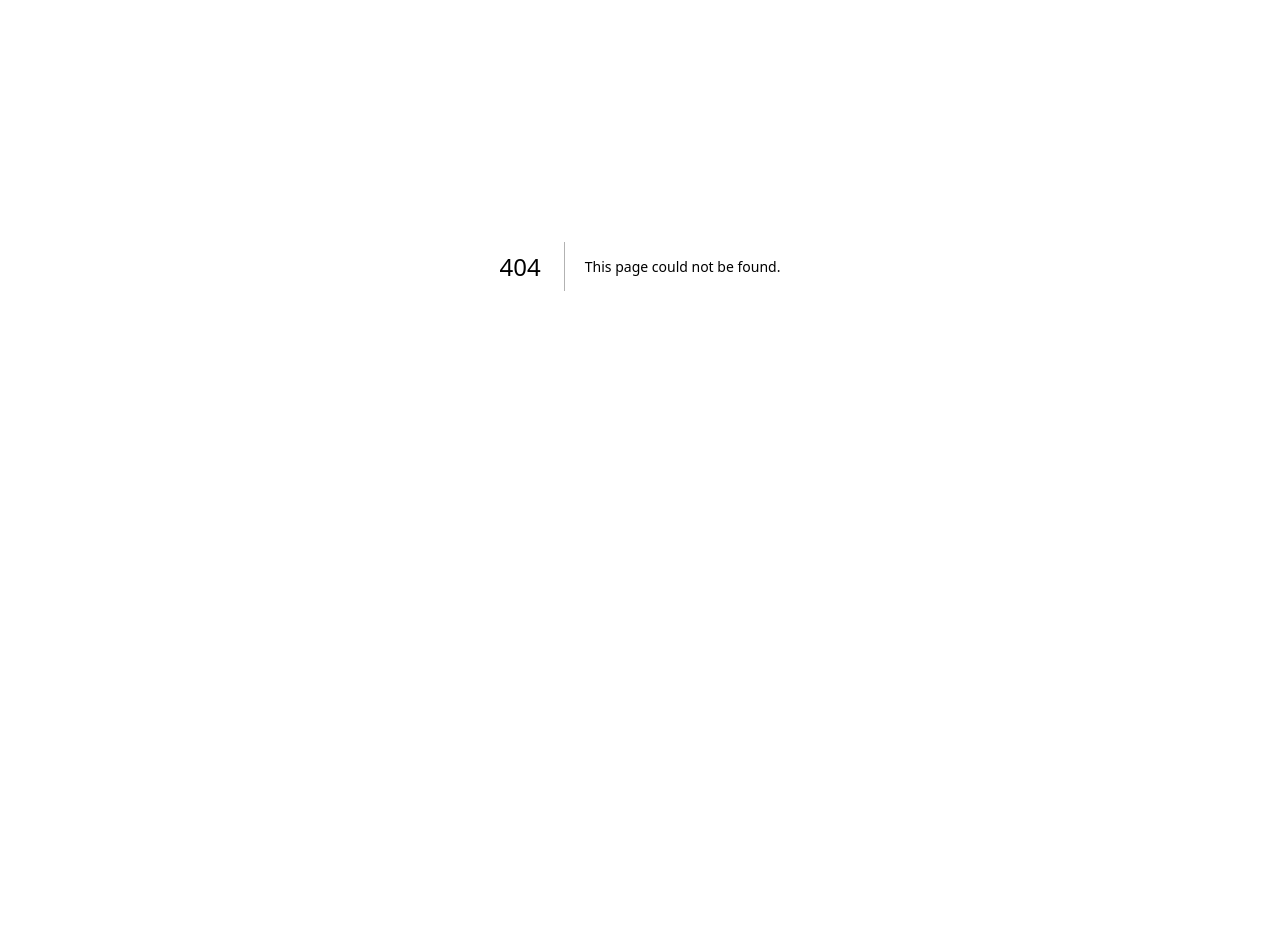
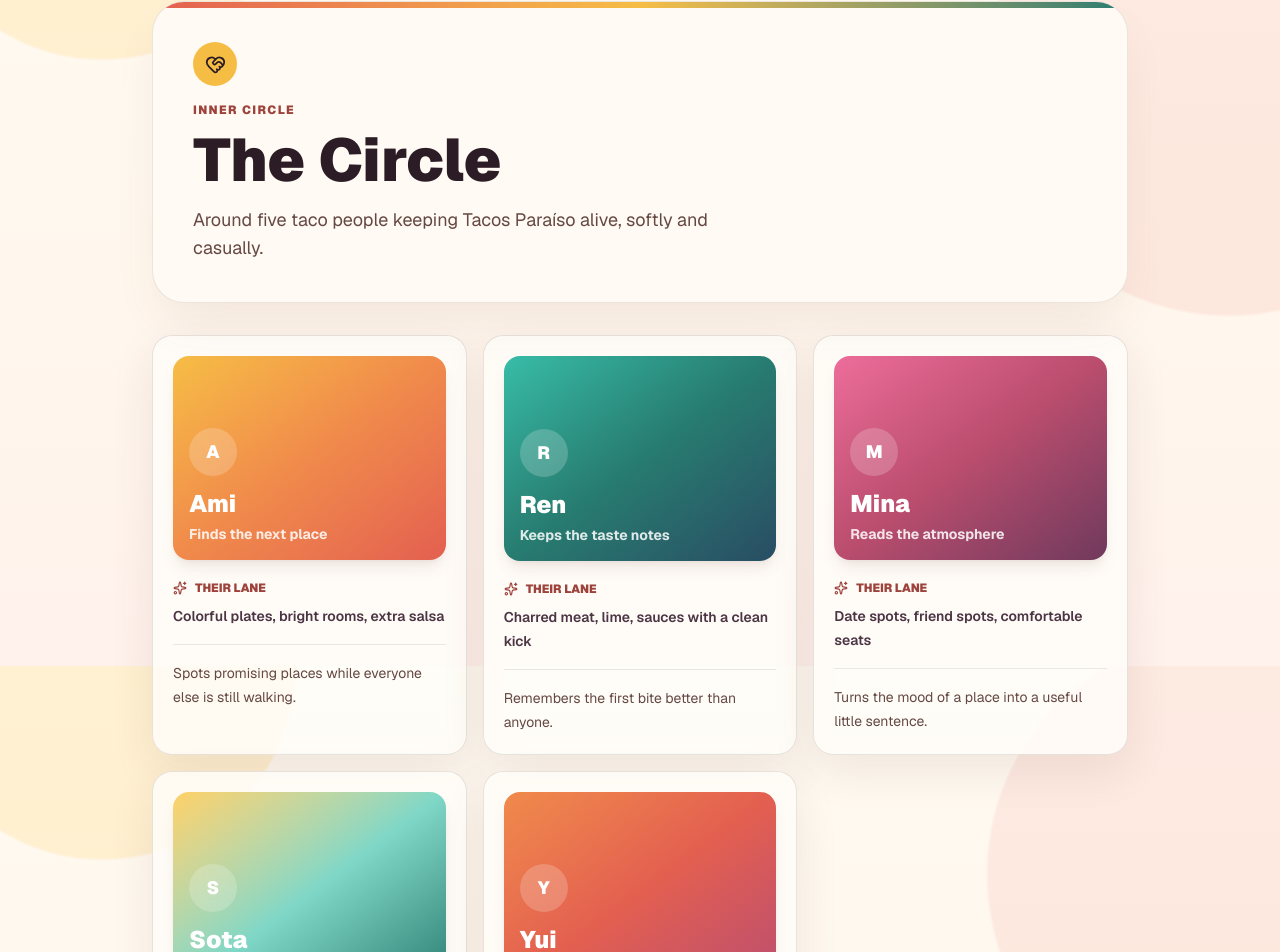
Before and after one commit to arayz4/taco-paraiso, a Next.js app: page /en/members in a window 1280 px wide. Before the commit this address had no page. Shown: the part 134-1086 px from the top of the page. Before the commit the page ends 800 px from the top, so only its background shows below. Built offline with nearby package versions, Linux system fonts and the light colour scheme; no server answers.

Commit message:
Add inner circle members page

```diff
--- /dev/null
+++ b/src/app/[locale]/members/page.tsx
@@ -0,0 +1,81 @@
+import { notFound } from "next/navigation";
+import { HeartHandshake, Sparkles } from "lucide-react";
+import { isLocale, type Locale } from "@/i18n/settings";
+import { getMessages } from "@/messages";
+
+type Props = {
+  params: Promise<{ locale: string }>;
+};
+
+const swatches = [
+  "from-[#f6bd45] via-[#f08a4b] to-[#e35f50]",
+  "from-[#38bda8] via-[#277c70] to-[#284d63]",
+  "from-[#ed6d9a] via-[#ba4d6e] to-[#70395c]",
+  "from-[#ffd166] via-[#7fd7c7] to-[#277c70]",
+  "from-[#f08a4b] via-[#e35f50] to-[#ba4d6e]",
+];
+
+export default async function MembersPage({ params }: Props) {
+  const { locale: rawLocale } = await params;
+  if (!isLocale(rawLocale)) notFound();
+
+  const locale: Locale = rawLocale;
+  const messages = getMessages(locale);
+
+  return (
+    <div className="mx-auto max-w-5xl px-4 py-8 sm:px-6 sm:py-14">
+      <section className="relative overflow-hidden rounded-[1.5rem] border border-[#3c2b2b]/10 bg-[#fffaf3] p-6 shadow-2xl shadow-[#6d3d2f]/10 sm:rounded-[2rem] sm:p-10">
+        <div className="absolute inset-x-0 top-0 h-1.5 bg-gradient-to-r from-[#e35f50] via-[#f6bd45] to-[#277c70]" />
+        <div className="max-w-2xl">
+          <div className="mb-4 flex h-11 w-11 items-center justify-center rounded-full bg-[#f6bd45] text-[#2c1c25]">
+            <HeartHandshake size={21} aria-hidden="true" />
+          </div>
+          <p className="section-kicker text-xs font-black uppercase text-[#9d433c]">
+            {messages.members.kicker}
+          </p>
+          <h1 className="text-balance-mobile mt-3 text-4xl font-black text-[#2c1c25] sm:text-6xl">
+            {messages.members.title}
+          </h1>
+          <p className="mt-4 max-w-xl text-base leading-7 text-[#654843] sm:text-lg">
+            {messages.members.description}
+          </p>
+        </div>
+      </section>
+
+      <section className="mt-8 grid gap-4 sm:grid-cols-2 lg:grid-cols-3">
+        {messages.members.members.map((member, index) => (
+          <article
+            key={member.name}
+            className="fiesta-card overflow-hidden rounded-[1.25rem] bg-white/90 p-5"
+          >
+            <div
+              className={`flex aspect-[4/3] items-end rounded-[1rem] bg-gradient-to-br ${swatches[index % swatches.length]} p-4 text-white shadow-lg shadow-[#6d3d2f]/10`}
+            >
+              <div>
+                <div className="mb-3 flex h-12 w-12 items-center justify-center rounded-full bg-white/20 text-lg font-black backdrop-blur-sm">
+                  {member.name.slice(0, 1)}
+                </div>
+                <h2 className="text-2xl font-black">{member.name}</h2>
+                <p className="mt-1 text-sm font-bold text-white/85">{member.role}</p>
+              </div>
+            </div>
+            <div className="mt-5 space-y-4">
+              <div>
+                <p className="flex items-center gap-2 text-xs font-black uppercase text-[#9d433c]">
+                  <Sparkles size={14} aria-hidden="true" />
+                  {messages.members.favoriteLabel}
+                </p>
+                <p className="mt-2 text-sm font-semibold leading-6 text-[#4b3443]">
+                  {member.favorite}
+                </p>
+              </div>
+              <p className="border-t border-[#3c2b2b]/10 pt-4 text-sm leading-6 text-[#654843]">
+                {member.note}
+              </p>
+            </div>
+          </article>
+        ))}
+      </section>
+    </div>
+  );
+}
--- a/src/app/[locale]/page.tsx
+++ b/src/app/[locale]/page.tsx
@@ -68,6 +68,18 @@
         </div>
       </section>
 
+      <section className="mt-6">
+        <Link
+          href={`/${locale}/members`}
+          className="group flex flex-col gap-2 border-y border-[#3c2b2b]/10 py-4 text-[#3c2b2b] transition hover:border-[#277c70]/40 sm:flex-row sm:items-center sm:justify-between"
+        >
+          <span className="text-sm font-semibold text-[#654843]">{messages.home.membersText}</span>
+          <span className="section-kicker text-xs font-black uppercase text-[#277c70] transition group-hover:text-[#1d665c]">
+            {messages.home.membersLink}
+          </span>
+        </Link>
+      </section>
+
       <section className="mt-14 space-y-6 sm:mt-20">
         <div className="flex items-center justify-between gap-3">
           <h2 className="text-2xl font-black text-[#2c1c25]">
--- a/src/messages/en.ts
+++ b/src/messages/en.ts
@@ -24,9 +24,49 @@
     heroNote: "Taco encounters, lightly logged.",
     description:
       "A small inner-circle log for taco places worth remembering.",
+    membersLink: "Meet the circle",
+    membersText: "A quiet little intro to the people behind this log.",
     recent: "Recently visited",
     viewAll: "View visited places",
     empty: "No visited places have been added yet.",
+  },
+  members: {
+    kicker: "INNER CIRCLE",
+    title: "The Circle",
+    description: "Around five taco people keeping Tacos Paraíso alive, softly and casually.",
+    favoriteLabel: "Their lane",
+    members: [
+      {
+        name: "Ami",
+        role: "Finds the next place",
+        favorite: "Colorful plates, bright rooms, extra salsa",
+        note: "Spots promising places while everyone else is still walking.",
+      },
+      {
+        name: "Ren",
+        role: "Keeps the taste notes",
+        favorite: "Charred meat, lime, sauces with a clean kick",
+        note: "Remembers the first bite better than anyone.",
+      },
+      {
+        name: "Mina",
+        role: "Reads the atmosphere",
+        favorite: "Date spots, friend spots, comfortable seats",
+        note: "Turns the mood of a place into a useful little sentence.",
+      },
+      {
+        name: "Sota",
+        role: "Takes the photos",
+        favorite: "Steam, cross-sections, table color",
+        note: "Takes one photo before eating, and somehow it is the right one.",
+      },
+      {
+        name: "Yui",
+        role: "Plans the next stop",
+        favorite: "Wishlists, maps, weekend timing",
+        note: "Makes the next taco plan happen without making it a project.",
+      },
+    ],
   },
   restaurants: {
     kicker: "TACO ENCOUNTERS",
--- a/src/messages/ja.ts
+++ b/src/messages/ja.ts
@@ -24,9 +24,49 @@
     heroNote: "Taco encounters, lightly logged.",
     description:
       "仲間内で、タコスに出会ったお店をゆるく残していく、めもめもめもりー。",
+    membersLink: "仲間を見る",
+    membersText: "このログを育てている小さなメンバー紹介。",
     recent: "最近食べたお店",
     viewAll: "食べたお店を見る",
     empty: "まだ食べたお店が登録されていません。",
+  },
+  members: {
+    kicker: "INNER CIRCLE",
+    title: "仲間たち",
+    description: "タコパライソを一緒に育てる、だいたい5人くらいのタコス好き。",
+    favoriteLabel: "好きな感じ",
+    members: [
+      {
+        name: "Ami",
+        role: "気になる店を見つける人",
+        favorite: "カラフルな皿、明るい店、サルサ多め",
+        note: "街を歩いていて、よさそうなお店を見つけるのが早い。",
+      },
+      {
+        name: "Ren",
+        role: "味のメモ係",
+        favorite: "香ばしい肉、ライム、辛すぎないソース",
+        note: "一口目の印象をちゃんと覚えているタイプ。",
+      },
+      {
+        name: "Mina",
+        role: "雰囲気チェック係",
+        favorite: "デート向き、友だち向き、居心地のいい席",
+        note: "お店の空気感を言葉にするのがうまい。",
+      },
+      {
+        name: "Sota",
+        role: "写真を残す人",
+        favorite: "湯気、断面、テーブルの色",
+        note: "食べる前に一枚だけ、でもちゃんといい写真を撮る。",
+      },
+      {
+        name: "Yui",
+        role: "次のお店を決める人",
+        favorite: "行きたいリスト、地図、週末の予定",
+        note: "次どこ行く？を自然に進めてくれる。",
+      },
+    ],
   },
   restaurants: {
     kicker: "TACO ENCOUNTERS",
```
